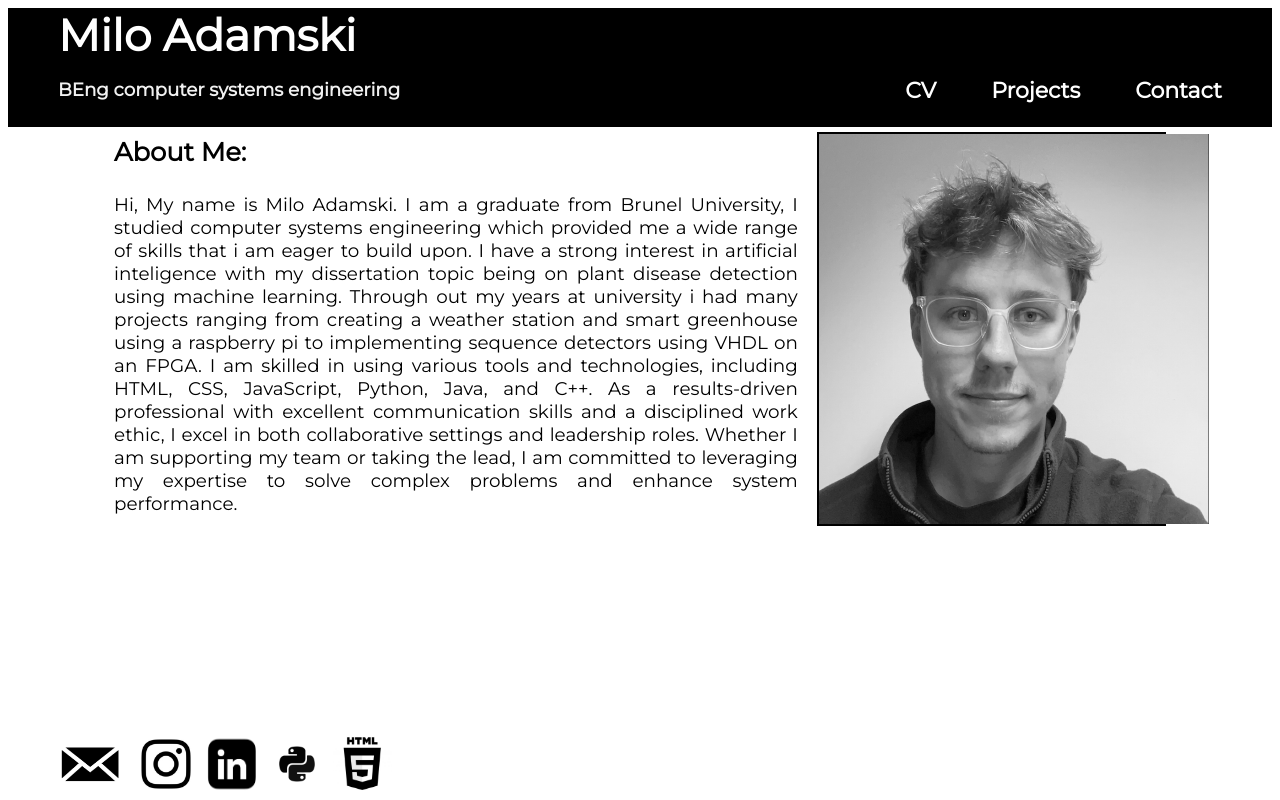
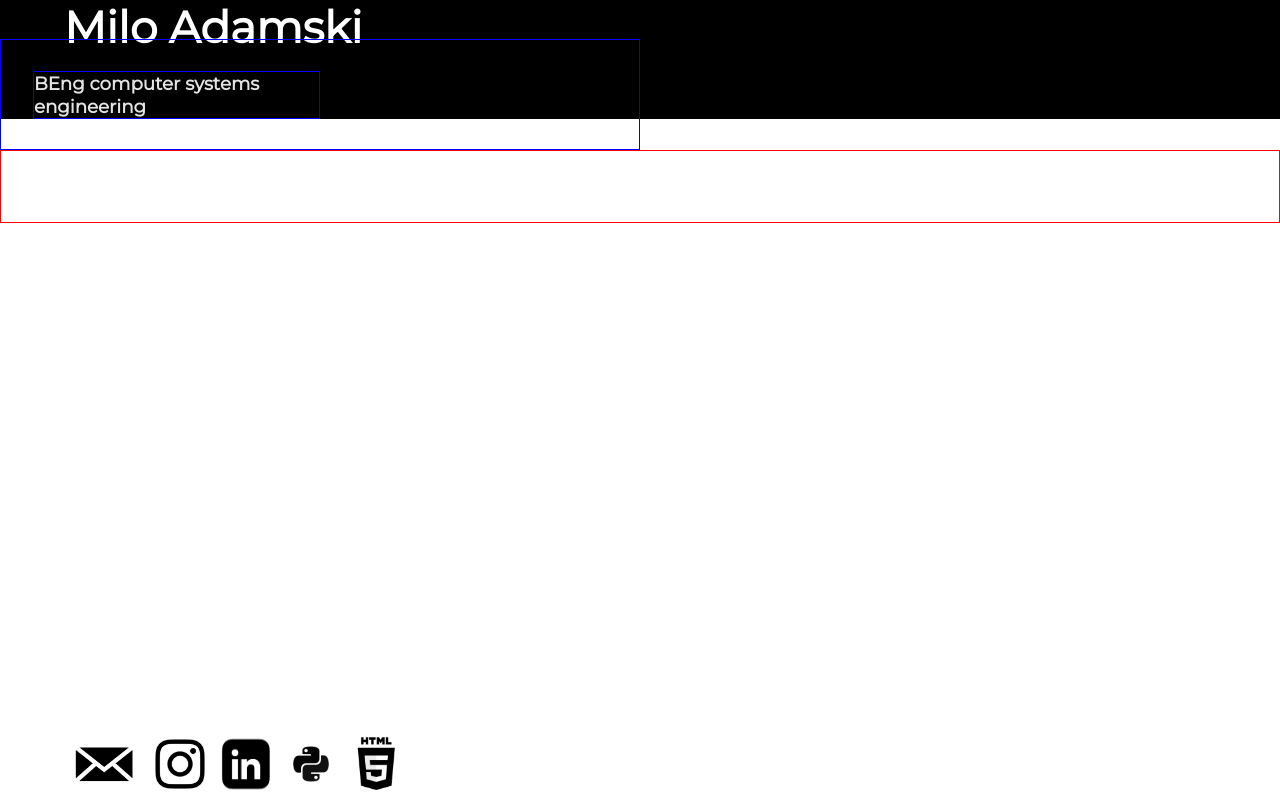
Before and after one commit to MiloAdamski/MiloAdamski.github.io, a plain HTML site: page index.html in a window 1280 px wide. Drawn offline with Linux system fonts and the light colour scheme.

Commit message:
trying to lay it out properly

```diff
--- a/index.html
+++ b/index.html
@@ -4,39 +4,27 @@
     <link href='https://fonts.googleapis.com/css?family=Montserrat' rel='stylesheet'>
 </head>
 
-<div id='titlehead'>
+
+
+<header>
     <a href='index.html'>
         <h1 class='left' id="name">Milo Adamski</h1>
     </a>
     <div id="line2">
-        <h5 class='left' id="course">BEng computer systems engineering</h5>
-        <a href='Milo Adamski CV.pdf'>
-            <h4 class='right' id="cv">CV</h4>
-        </a>
-        <a href='Projects.html'>
-            <h4 class='right' id="Projects">Projects</h4>
-        </a>
-        <a href='contact-page.html'>
-            <h4 class='right' id="contact">Contact</h4>
-        </a>
+        <div id='course'>
+            <h5 class='left' id="course">BEng computer systems engineering</h5>
+        </div>
+        <nav>
+            <ul>
+                <a href='Milo Adamski CV.pdf'>CV</a>
+                <a href='Projects.html'>Projects</a>
+                <a href='contact-page.html'>Contact</a>
+            </ul>
+        </nav>
     </div>
-
-</div>
+</header>
 
 <body>
-    <div id=inner-body>
-            <div id=milo-image>
-                <img src=Milo.png width=390px height=390px>
-            </div>
-            <h3 id=titleone>
-                About Me:
-            </h3>
-            <p id='p1'>
-                Hi, My name is Milo Adamski. I am a graduate from Brunel University, I studied computer systems engineering which provided me a wide range of skills that i am eager to build upon. I have a strong interest in artificial inteligence with my dissertation topic being on plant disease detection using machine learning. Through out my years at university i had many projects ranging from creating a weather station and smart greenhouse using a raspberry pi to implementing sequence detectors using VHDL on an FPGA. I am skilled in using various tools and technologies, including HTML, CSS, JavaScript, Python, Java, and C++. As a results-driven professional with excellent communication skills and a disciplined work ethic, I excel in both collaborative settings and leadership roles. Whether I am supporting my team or taking the lead, I am committed to leveraging my expertise to solve complex problems and enhance system performance.
-            </p>
-    </div>
-
-
 
 </body>
 
--- a/style.css
+++ b/style.css
@@ -1,3 +1,5 @@
+
+
 * {
   font-family:"Montserrat", "Courier New", monospace;;
  }
@@ -5,7 +7,7 @@
 
 .left{
     text-align: left;
-    margin-left: 50px;
+    margin-left: 5%;
   }
 
   .center{
@@ -14,9 +16,8 @@
   }
 
   .right{
-    display: block;
     text-align:right;
-    margin-right: 50px;
+    margin-right: 5%;
   }
 
   a:link {
@@ -31,75 +32,52 @@
     text-decoration: none;
   }
 
-  #titlehead {
+  header {
     width: 100%;
     font-size: 22px;
-    color: #f1f1f1;
+    color: #f1f1f1f1;
     background-color: black;
     background-size: 100vw 100vh;
     }
+
+  ul {
+    list-style-type: none;
+    padding: 0;
+  }
+
+  li {
+    margin-bottom: 10px;
+  }
 
   #name{
     height:10px;
   }
 
   #line2{
-    display: flex;
-    justify-content: space-between;
+    display: inline-block;
     width : 100%;
     height: 80px;
+    gap:20px;
+  }
+
+  #course{
+    margin-right: 50%;
+    border: 1px solid blue;
+  }
+
+  nav{
+    margin: auto;
+    border: 1px solid red;
   }
 
   body{
     /*border: 1px solid red;*/
     font-size: 22px;
+    margin:0;
+    padding:0;
   }
 
-
-  div {
-    /*border: 1px solid green;*/
-  }
-
-  #inner-body{
-    /*border: 1px solid blue;*/
-    margin-left: 8%;
-    margin-right: 8%;
-    padding:5px;
-  }
-
-  #inner-box{
-    display: inline-block;
-    text-align:right;
-    /*border:1px solid blue;*/
-    vertical-align: text-top;
-
-  }
-
-  #milo-image{
-    border:2px solid black;
-    margin-left:66.8%;
-  }
-
-  #titleone{
-   /*border: 1px solid yellow;*/
-   margin-right: 50%;
-   margin-top: -390px; /* Adjust the value as needed */
-   margin-right: 30%;
-  }
-
-  #p1{
-    margin-right: 35%;
-    text-align: justify;
-    text-justify: inter-word;
-    /*border: brown 1px solid;*/
-    font-size: smaller;
-  }
-
-  #cv{
-    margin-left: 500px;
-  }
-
-  h4:hover{
+  li:hover{
     transform: scale(1.2);
   }
 
```
Also changed, not shown: Contact-page.html (+10 -5 lines), Projects.html (+10 -5 lines).
